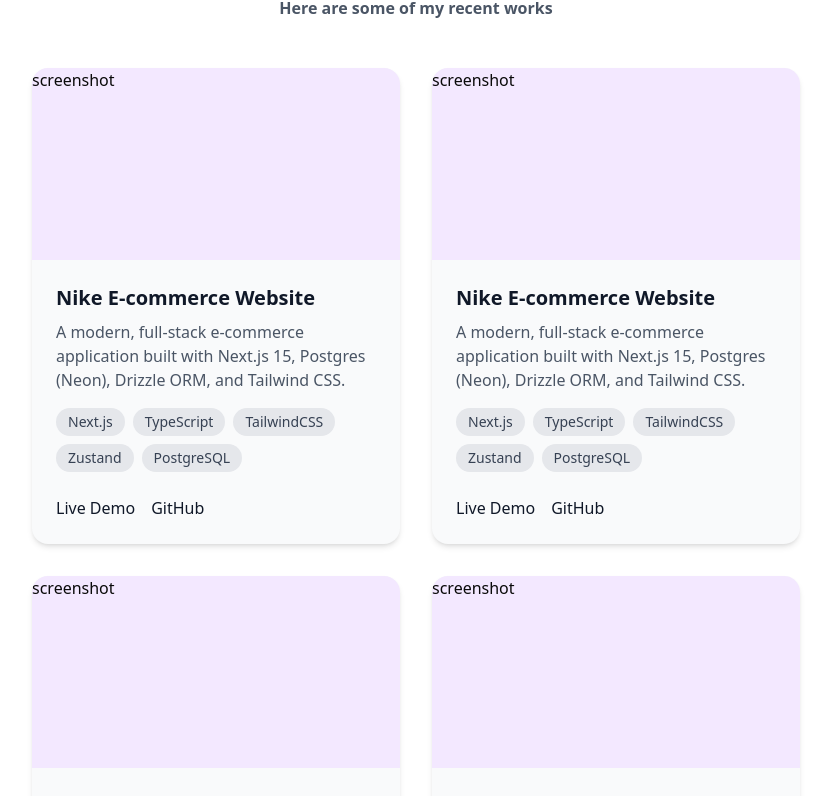
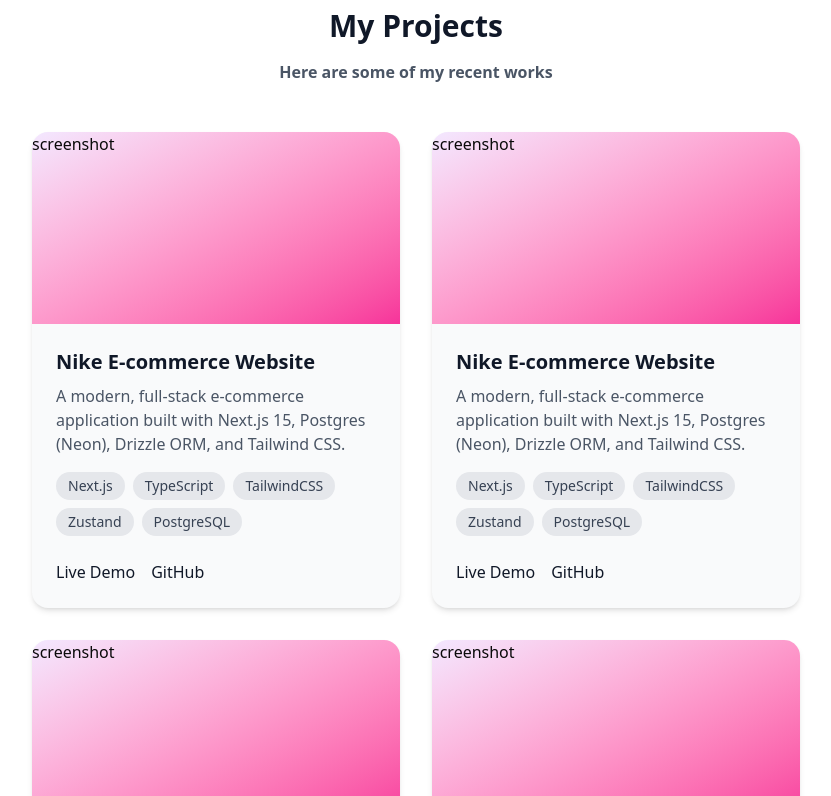
Before and after one commit to ankur0704/portfolio-scratch-v2, a Next.js app: page / in a window 1280 px wide. Shown: the part 2536-3332 px from the top of the page, without its empty margins (224-1055 px from the left). Built offline with nearby package versions, Linux system fonts and the light colour scheme.

Commit message:
gradient fix

```diff
--- a/src/app/page.tsx
+++ b/src/app/page.tsx
@@ -1,6 +1,6 @@
 export default function Home() {
   return (
-    <main className="min-h-screen bg-gradient-to-br from-gray-400 via-white to-gray-400">
+    <main className="min-h-screen pt-16 bg-linear-to-br from-gray-400 via-white to-gray-400">
       {/* {hero section} */}
       <section className=" flex min-h-screen flex-col items-center justify-center px-4">
         <h1 className=" font-medium mb-1 text-lg text-gray-400">
@@ -175,7 +175,7 @@
             {/* grid 1 */}
             <div className=" group overflow-hidden rounded-2xl bg-gray-50 shadow-md transition-all hover:shadow-xl">
 
-              <div className="h-48 bg-gradient-to-br from bg-purple-100 to bg-pink-500">
+              <div className="h-48 bg-linear-to-br from-purple-100 to-pink-500">
                 screenshot
               </div>
 
@@ -219,7 +219,7 @@
             {/* grid 2 */}
             <div className=" group overflow-hidden rounded-2xl bg-gray-50 shadow-md transition-all hover:shadow-xl">
 
-              <div className="h-48 bg-linear-to-br from bg-purple-100 to bg-pink-500">
+              <div className="h-48 bg-linear-to-br from-purple-100 to-pink-500">
                 screenshot
               </div>
 
@@ -263,7 +263,7 @@
             {/* grid 3 */}
             <div className=" group overflow-hidden rounded-2xl bg-gray-50 shadow-md transition-all hover:shadow-xl">
 
-              <div className="h-48 bg-linear-to-br from bg-purple-100 to bg-pink-500">
+              <div className="h-48 bg-linear-to-br from-purple-100 to-pink-500">
                 screenshot
               </div>
 
@@ -307,7 +307,7 @@
             {/* grid 4 */}
             <div className=" group overflow-hidden rounded-2xl bg-gray-50 shadow-md transition-all hover:shadow-xl">
 
-              <div className="h-48 bg-linear-to-br from bg-purple-100 to bg-pink-500">
+              <div className="h-48 bg-linear-to-br from-purple-100 to-pink-500">
                 screenshot
               </div>
 
```
